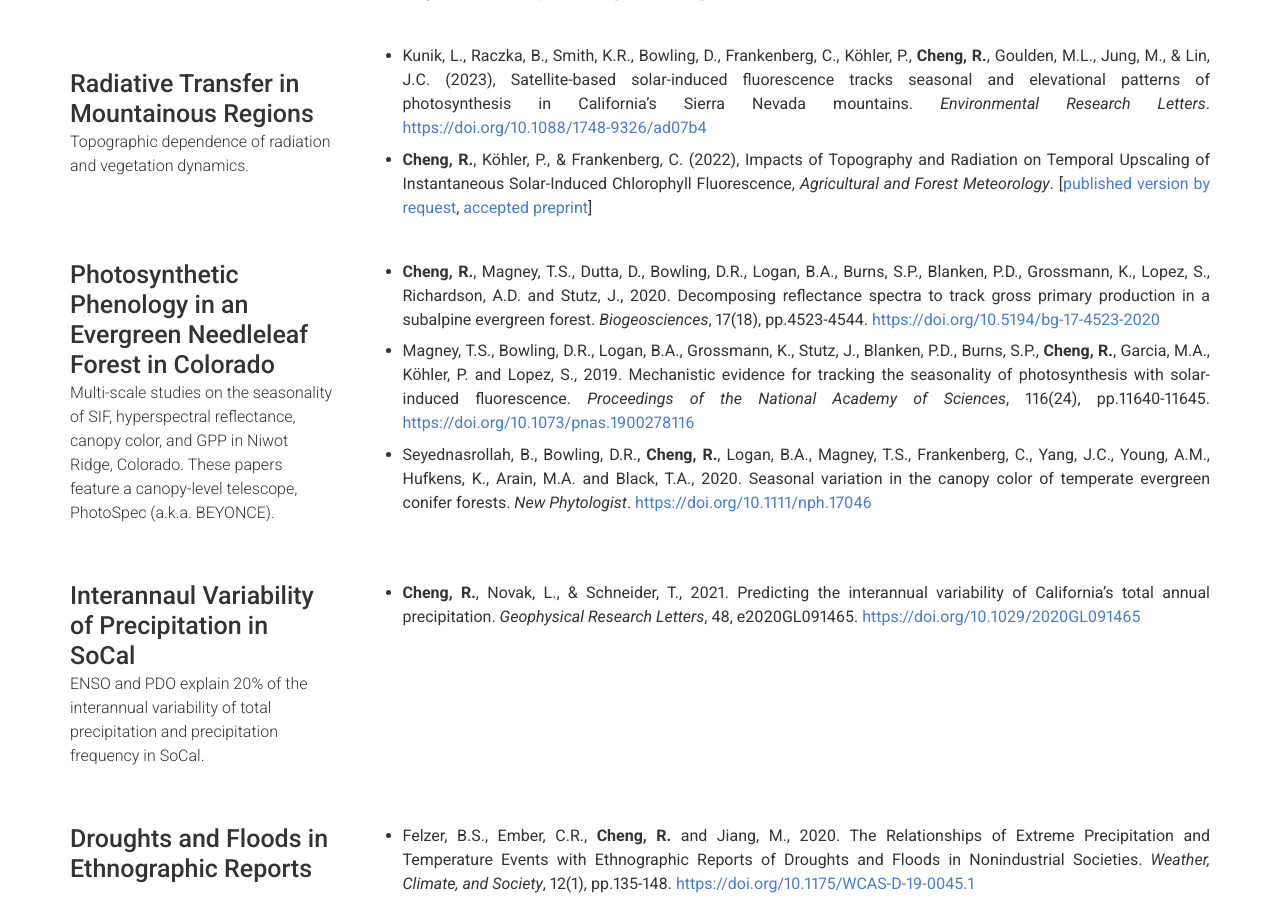
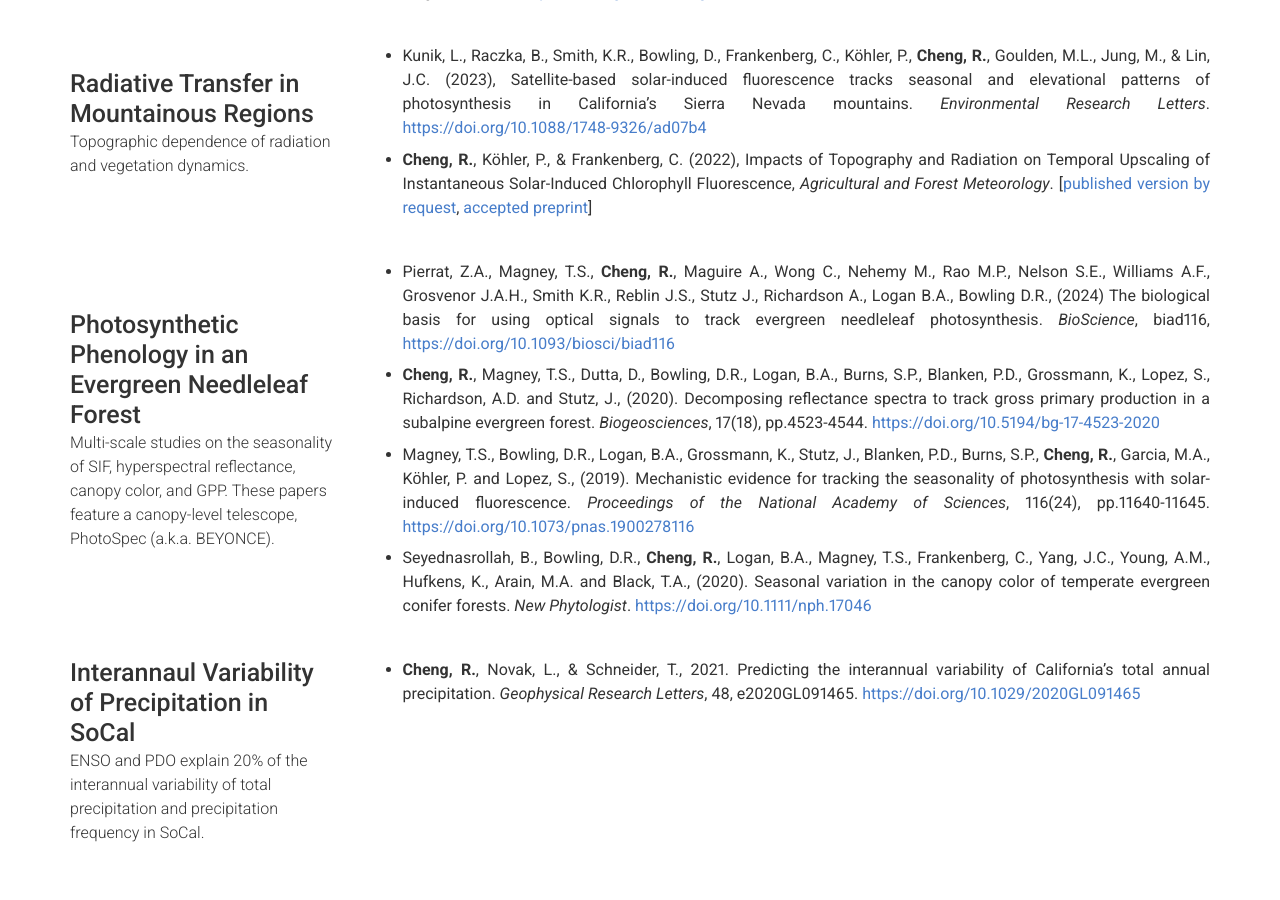
Before and after one commit to ruillercoaster/ruillercoaster.github.io, a Jekyll site: the page built from index.md, in a window 1280 px wide and 900 px high, scrolled down 1799 px. Built offline with Jekyll 4.4.1, drawn with Linux system fonts in a browser that asks for light colours; nearby versions of some CDN libraries; a script that is not in the unit is left out.

Commit message:
another new paper

```diff
--- a/_config.yml
+++ b/_config.yml
@@ -173,7 +173,7 @@ content:
           * **Cheng, R.**, Köhler, P., & Frankenberg, C. (2022), Impacts of Topography and Radiation on Temporal Upscaling of Instantaneous Solar-Induced Chlorophyll Fluorescence, <em>Agricultural and Forest Meteorology</em>. [[published version by request](https://authors.elsevier.com/a/1g0jqcFXJcsE7), [accepted preprint](ftp://fluo.gps.caltech.edu/XYZT_RuiPaper/AGMET_109197_topography_2022_ACCEPTED.pdf)]
 
       - layout: left
-        title: Photosynthetic Phenology in an Evergreen Needleleaf Forest in Colorado
+        title: Photosynthetic Phenology in an Evergreen Needleleaf Forest
         # link: github.com/sproogen
         # link_text: Project Website
         # additional_links:
@@ -184,15 +184,17 @@ content:
           #   icon: fab fa-github
           #   url: Link to project (eg. sproogen.github.io/modern-resume-theme)
         caption: |+
-          Multi-scale studies on the seasonality of SIF, hyperspectral reflectance, canopy color, and GPP in Niwot Ridge, Colorado.
+          Multi-scale studies on the seasonality of SIF, hyperspectral reflectance, canopy color, and GPP.
 
           These papers feature a canopy-level telescope, PhotoSpec (a.k.a. BEYONCE).
         description: | # this will include new lines to allow paragraphs
-          * **Cheng, R.**, Magney, T.S., Dutta, D., Bowling, D.R., Logan, B.A., Burns, S.P., Blanken, P.D., Grossmann, K., Lopez, S., Richardson, A.D. and Stutz, J., 2020. Decomposing reflectance spectra to track gross primary production in a subalpine evergreen forest. <em>Biogeosciences</em>, 17(18), pp.4523-4544. [https://doi.org/10.5194/bg-17-4523-2020](https://doi.org/10.5194/bg-17-4523-2020)
+          * Pierrat, Z.A., Magney, T.S., **Cheng, R.**,  Maguire A., Wong C., Nehemy M., Rao M.P., Nelson S.E., Williams A.F., Grosvenor J.A.H., Smith K.R., Reblin J.S., Stutz J., Richardson A., Logan B.A., Bowling D.R., (2024) The biological basis for using optical signals to track evergreen needleleaf photosynthesis. <em>BioScience</em>, biad116, [https://doi.org/10.1093/biosci/biad116](https://doi.org/10.1093/biosci/biad116)
 
-          * Magney, T.S., Bowling, D.R., Logan, B.A., Grossmann, K., Stutz, J., Blanken, P.D., Burns, S.P., **Cheng, R.**, Garcia, M.A., Kӧhler, P. and Lopez, S., 2019. Mechanistic evidence for tracking the seasonality of photosynthesis with solar-induced fluorescence. <em>Proceedings of the National Academy of Sciences</em>, 116(24), pp.11640-11645. [https://doi.org/10.1073/pnas.1900278116](https://doi.org/10.1073/pnas.1900278116)
+          * **Cheng, R.**, Magney, T.S., Dutta, D., Bowling, D.R., Logan, B.A., Burns, S.P., Blanken, P.D., Grossmann, K., Lopez, S., Richardson, A.D. and Stutz, J., (2020). Decomposing reflectance spectra to track gross primary production in a subalpine evergreen forest. <em>Biogeosciences</em>, 17(18), pp.4523-4544. [https://doi.org/10.5194/bg-17-4523-2020](https://doi.org/10.5194/bg-17-4523-2020)
 
-          * Seyednasrollah, B., Bowling, D.R., **Cheng, R.**, Logan, B.A., Magney, T.S., Frankenberg, C., Yang, J.C., Young, A.M., Hufkens, K., Arain, M.A. and Black, T.A., 2020. Seasonal variation in the canopy color of temperate evergreen conifer forests. <em>New Phytologist</em>. [https://doi.org/10.1111/nph.17046](https://doi.org/10.1111/nph.17046)
+          * Magney, T.S., Bowling, D.R., Logan, B.A., Grossmann, K., Stutz, J., Blanken, P.D., Burns, S.P., **Cheng, R.**, Garcia, M.A., Kӧhler, P. and Lopez, S., (2019). Mechanistic evidence for tracking the seasonality of photosynthesis with solar-induced fluorescence. <em>Proceedings of the National Academy of Sciences</em>, 116(24), pp.11640-11645. [https://doi.org/10.1073/pnas.1900278116](https://doi.org/10.1073/pnas.1900278116)
+
+          * Seyednasrollah, B., Bowling, D.R., **Cheng, R.**, Logan, B.A., Magney, T.S., Frankenberg, C., Yang, J.C., Young, A.M., Hufkens, K., Arain, M.A. and Black, T.A., (2020). Seasonal variation in the canopy color of temperate evergreen conifer forests. <em>New Phytologist</em>. [https://doi.org/10.1111/nph.17046](https://doi.org/10.1111/nph.17046)
 
       - layout: left
         title: Interannaul Variability of Precipitation in SoCal
```
Also changed, not shown: 1 other file.
